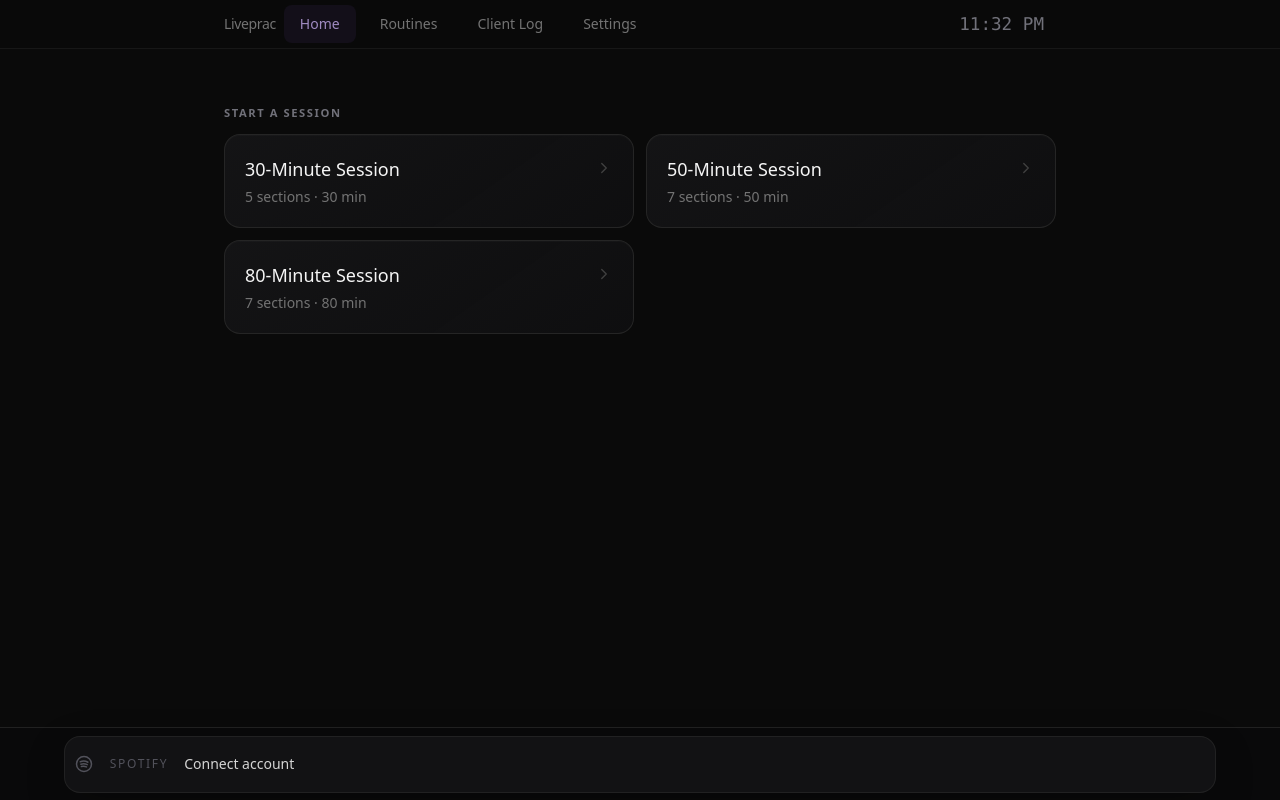
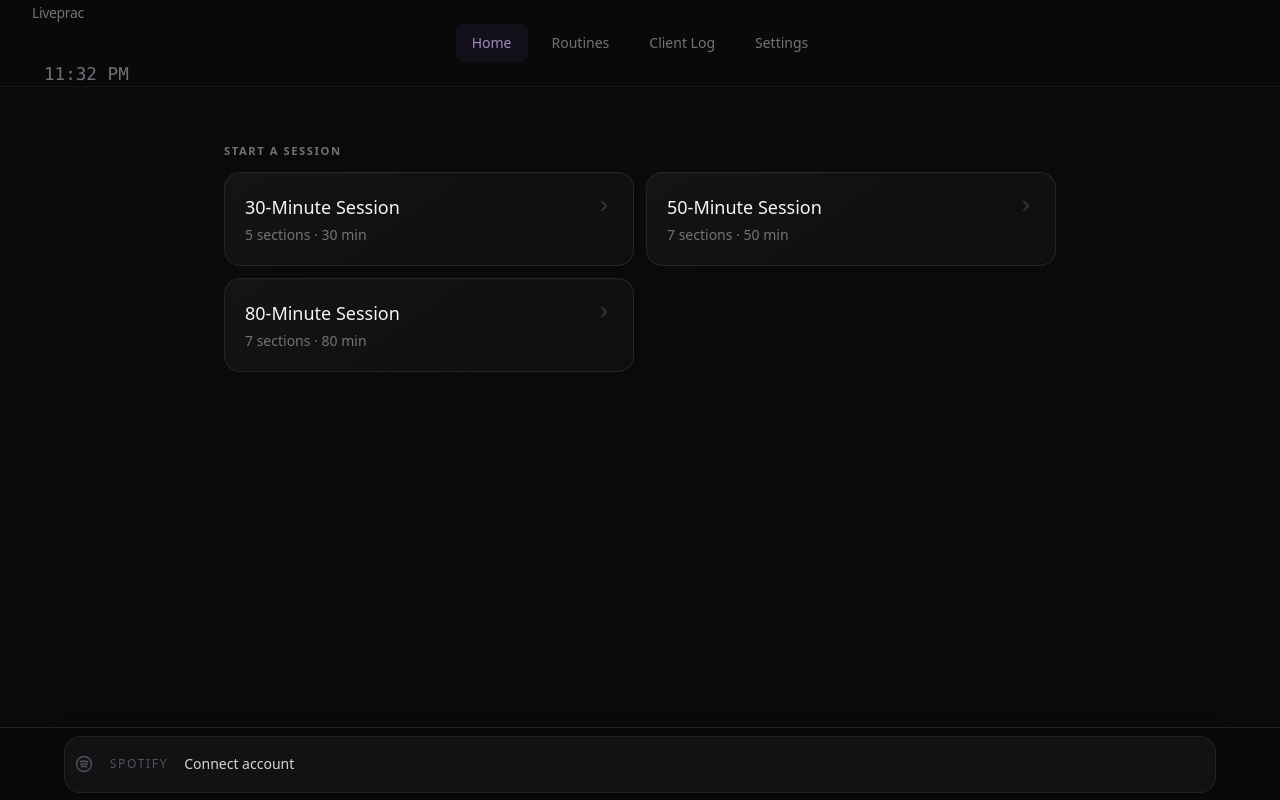
Before and after one commit to nitsua895/Liveprac, a React (Vite) app: page / in a window 1280 px wide. Built offline with nearby package versions, Linux system fonts and the light colour scheme.

Commit message:
Separate brand and navigation in src/components/HubShell.tsx

```diff
--- a/src/components/HubShell.tsx
+++ b/src/components/HubShell.tsx
@@ -40,14 +40,14 @@ export function HubShell() {
       <AmbientGlow />
       <OrientationControl />
       {!inSession && <header className="app-topbar border-b border-neutral-900 bg-neutral-950/95 backdrop-blur">
-        <div className={`app-topbar-inner mx-auto flex items-center gap-2 px-1 sm:px-6 lg:px-8 ${inSession ? 'max-w-6xl' : 'max-w-4xl'}`}>
+        <div className="app-topbar-inner mx-auto w-full px-1 sm:px-6 lg:px-8">
           {/* Decorative branding is the first thing to go on a cramped phone
               row — the OS's own status bar clock makes ours redundant there
               too, so both wait for tablet width. */}
           <span className="app-logo hidden shrink-0 text-sm font-medium tracking-tight text-neutral-500 sm:inline">
             Liveprac
           </span>
-          <nav aria-label="Primary" hidden={inSession} className="app-nav flex min-w-0 flex-1 justify-around sm:justify-start sm:gap-2">
+          <nav aria-label="Primary" hidden={inSession} className="app-nav flex min-w-0 justify-around sm:justify-center sm:gap-2">
             {NAV_ITEMS.map((item) => (
               <NavLink
                 key={item.to}
@@ -63,7 +63,7 @@ export function HubShell() {
               </NavLink>
             ))}
           </nav>
-          <span className="hidden sm:block">
+          <span className="app-clock-wrap hidden sm:block">
             <AppClock />
           </span>
         </div>
```
